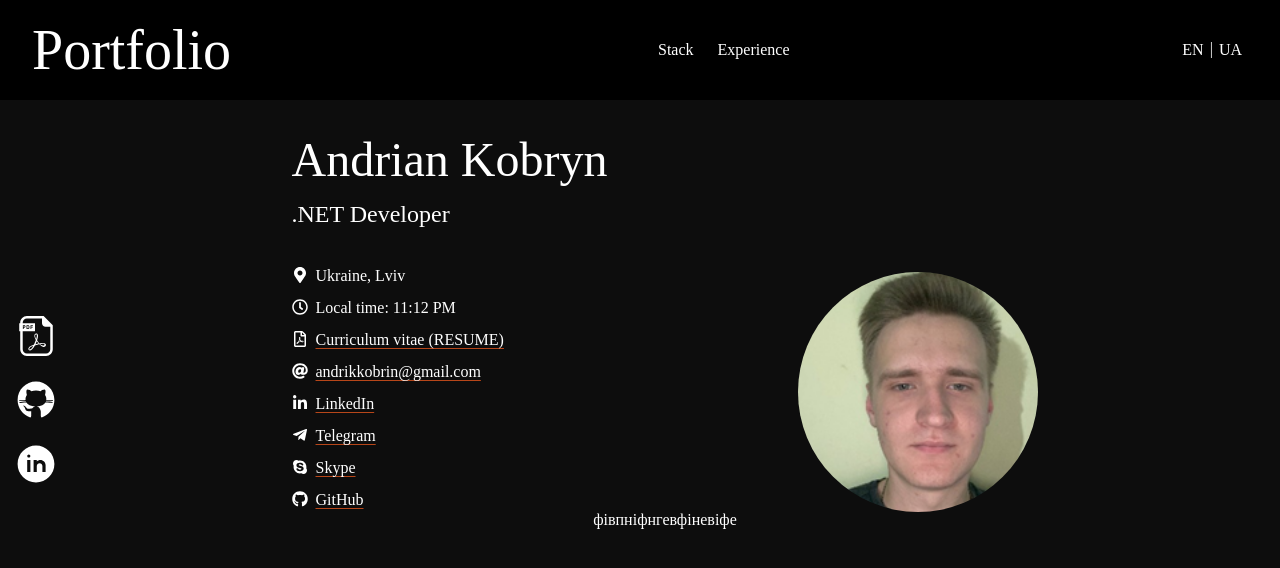
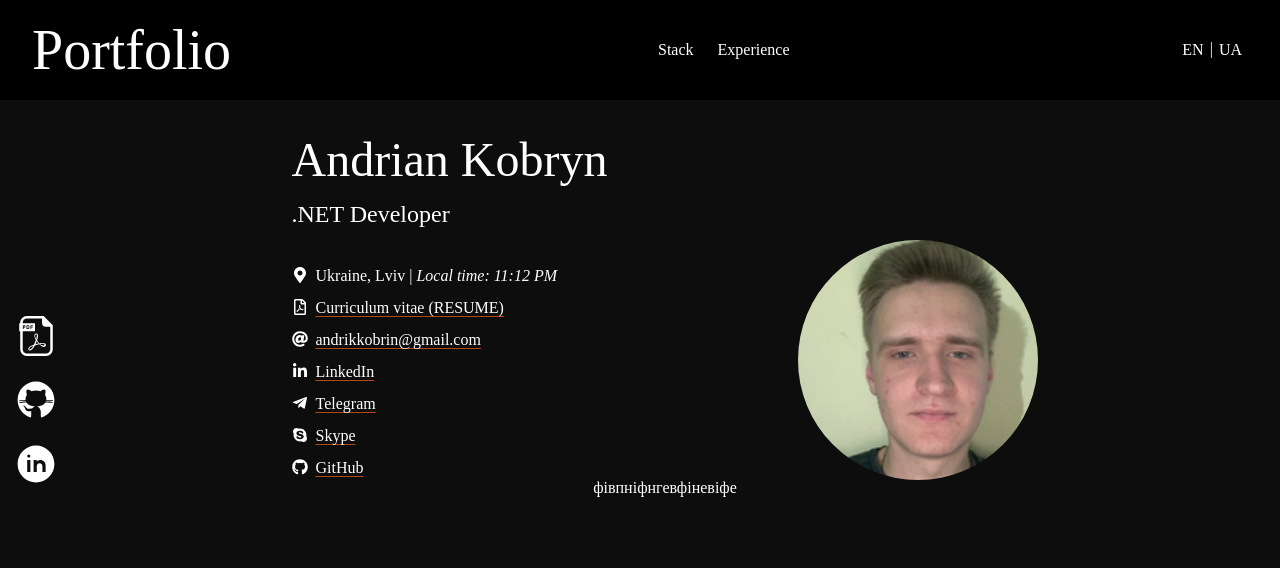
Before and after one commit to TheEnemy25/TheEnemy25, a React (Vite) app: page / in a window 1280 px wide. Shown: the top 568 px of the page. Built offline with nearby package versions, Linux system fonts and the light colour scheme; a web font is replaced by a local one.

Commit message:
feat(About): Removed FaRegClock from contactData

```diff
--- a/src/containers/about/About.scss
+++ b/src/containers/about/About.scss
@@ -47,6 +47,10 @@
                     &-text,
                     &-link {
                         @include mixins.text-styles(16px, variables.$white-color, Rubik);
+
+                        .time-text {
+                            font-style: italic;
+                        }
                     }
 
                     &-link {
--- a/src/containers/about/About.tsx
+++ b/src/containers/about/About.tsx
@@ -20,8 +20,10 @@ const About: React.FC = () => {
                         {contactData.map((item, index) => (
                             <div key={index} className="about__social-contact">
                                 <span className="about__social-contact-icon">{item.icon}</span>
-                                {item.id === "time" ? (
-                                    <p className="about__social-contact-text">{currentTime}</p>
+                                {item.text === "Ukraine, Lviv" ? (
+                                    <p className="about__social-contact-text">
+                                        Ukraine, Lviv | <time dateTime={new Date().toISOString()} className="time-text">{currentTime}</time>
+                                    </p>
                                 ) : item.link ? (
                                     <a href={item.link} className="about__social-contact-link" target="_blank" rel="noopener noreferrer">
                                         {item.text}
--- a/src/data/contactData.tsx
+++ b/src/data/contactData.tsx
@@ -1,8 +1,7 @@
-import { FaMapMarkerAlt, FaAt, FaTelegramPlane, FaSkype, FaGithub, FaLinkedinIn, FaRegFilePdf, FaRegClock } from "react-icons/fa";
+import { FaMapMarkerAlt, FaAt, FaTelegramPlane, FaSkype, FaGithub, FaLinkedinIn, FaRegFilePdf } from "react-icons/fa";
 
 export const contactData = [
     { icon: <FaMapMarkerAlt className="about__social-contact-icon" />, text: "Ukraine, Lviv" },
-    { icon: <FaRegClock className="about__social-contact-icon" />, text: "Loading time...", id: "time" },
     { icon: <FaRegFilePdf className="about__social-contact-icon about__social-contact-icon--pdf" />, link: "https://github.com/TheEnemy25", text: "Curriculum vitae (RESUME)" },
     { icon: <FaAt className="about__social-contact-icon about__social-contact-icon--email" />, link: "mailto:andrikkobrin@gmail.com", text: "andrikkobrin@gmail.com" },
     { icon: <FaLinkedinIn className="about__social-contact-icon about__social-contact-icon--linkedin" />, link: "https://www.linkedin.com/in/andrian-kobryn/", text: "LinkedIn" },
```
